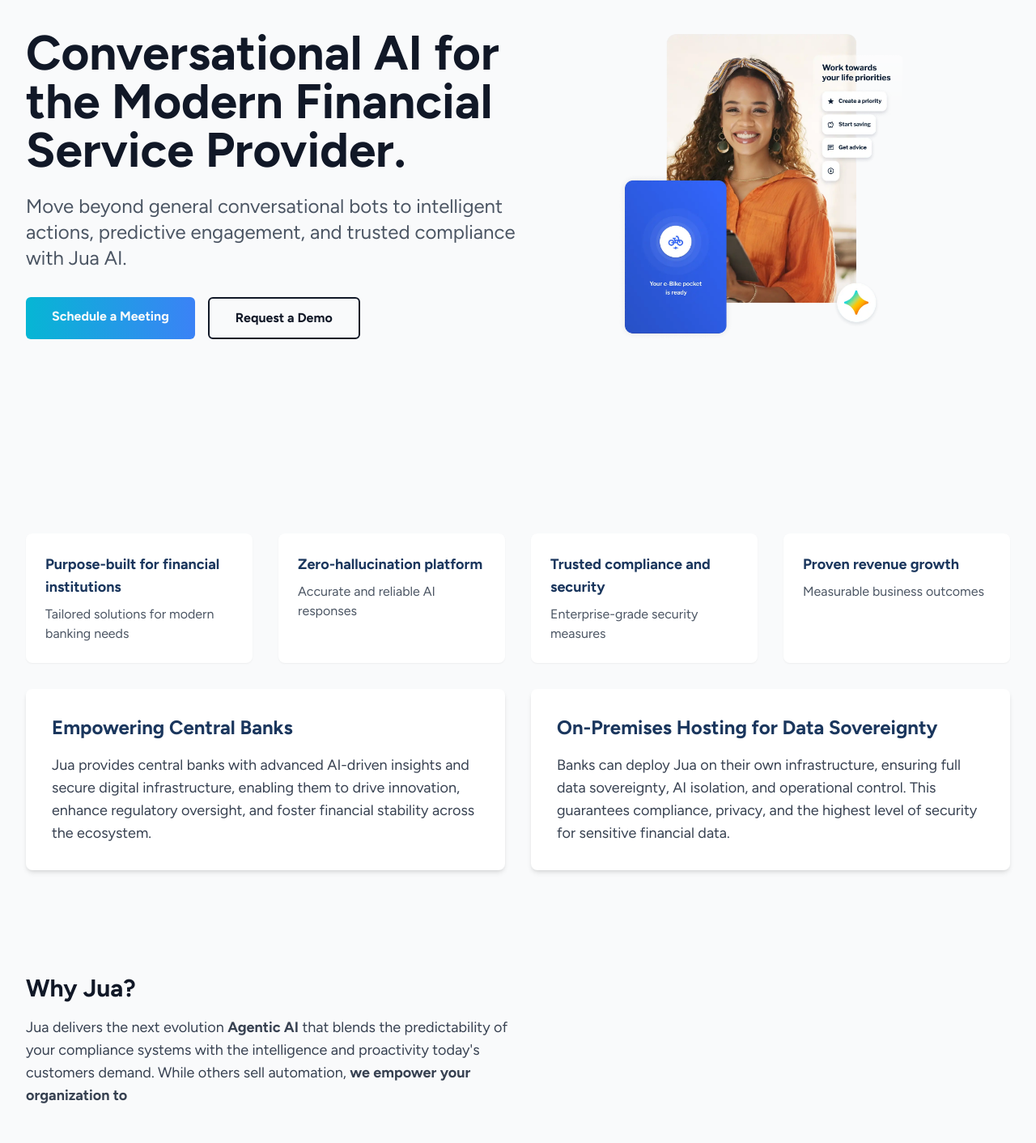
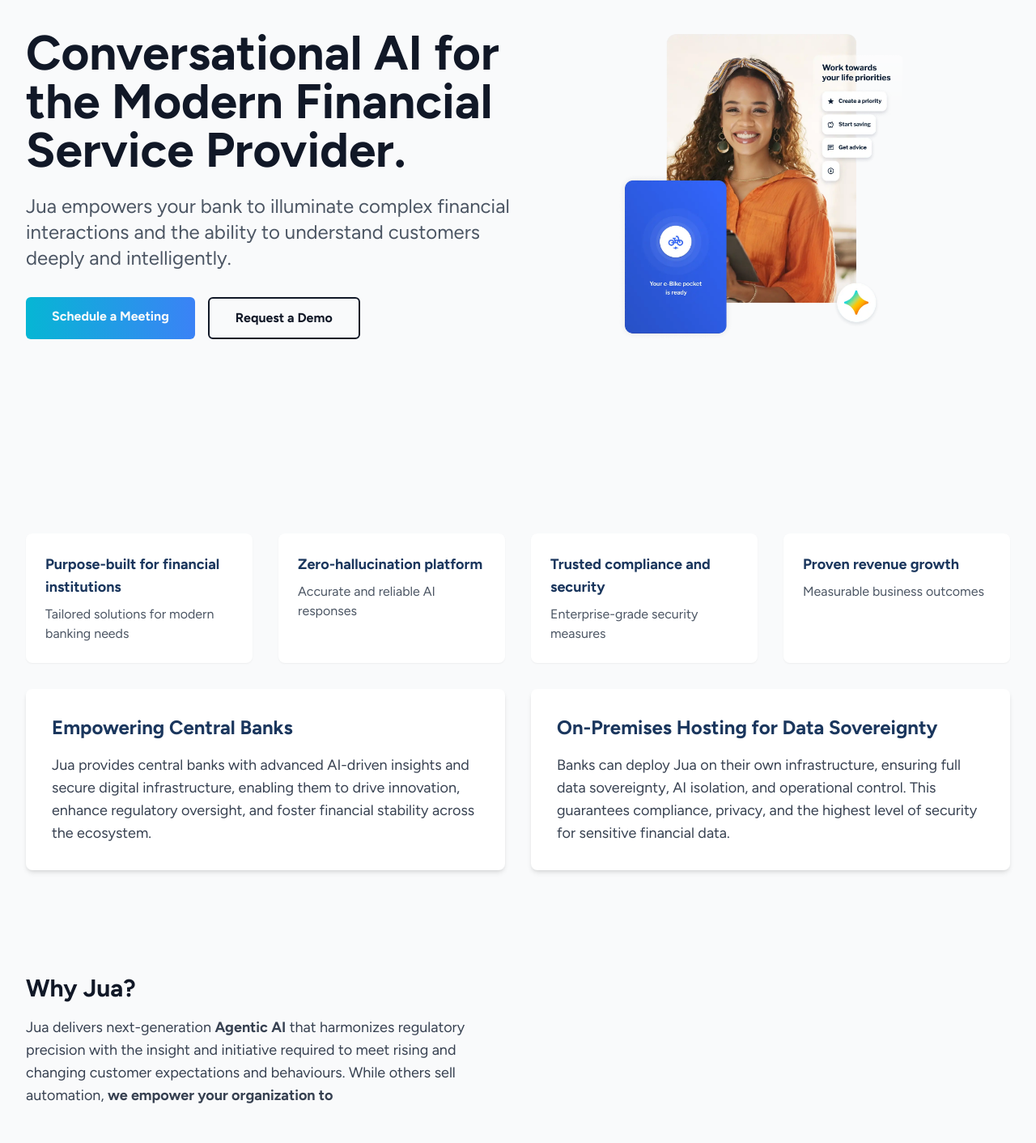
Before and after one commit to paeltech/saida, a plain HTML site: page index.html in a window 1280 px wide. Shown: the part 205-1617 px from the top of the page at 81% size. Drawn offline with nearby package versions, Linux system fonts and the light colour scheme.

Commit message:
added changes

```diff
--- a/index.html
+++ b/index.html
@@ -94,8 +94,8 @@
             Conversational AI for the Modern Financial Service Provider.
           </h1>
           <p class="text-xl md:text-2xl mb-8 text-gray-600">
-            Move beyond general conversational bots to intelligent actions,
-            predictive engagement, and trusted compliance with Jua AI.
+            Jua empowers your bank to illuminate complex financial interactions
+            and the ability to understand customers deeply and intelligently.
           </p>
           <div class="flex space-x-4">
             <a
@@ -191,10 +191,10 @@
         <div class="w-1/2 text-left mb-12">
           <h2 class="text-3xl font-bold mb-4">Why Jua?</h2>
           <p class="text-lg text-gray-700 mb-6">
-            Jua delivers the next evolution
-            <span class="font-semibold">Agentic AI</span> that blends the
-            predictability of your compliance systems with the intelligence and
-            proactivity today's customers demand. While others sell automation,
+            Jua delivers next-generation <strong>Agentic AI</strong> that
+            harmonizes regulatory precision with the insight and initiative
+            required to meet rising and changing customer expectations and
+            behaviours. While others sell automation,
             <span class="font-semibold">we empower your organization to</span>
           </p>
         </div>
```
